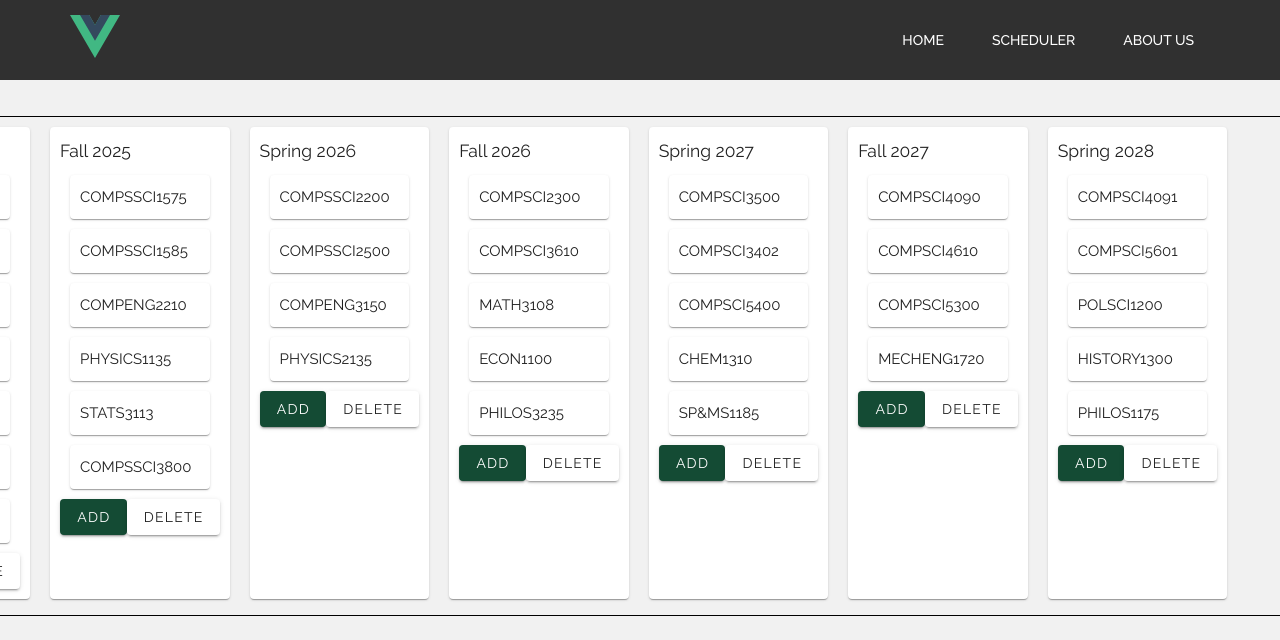
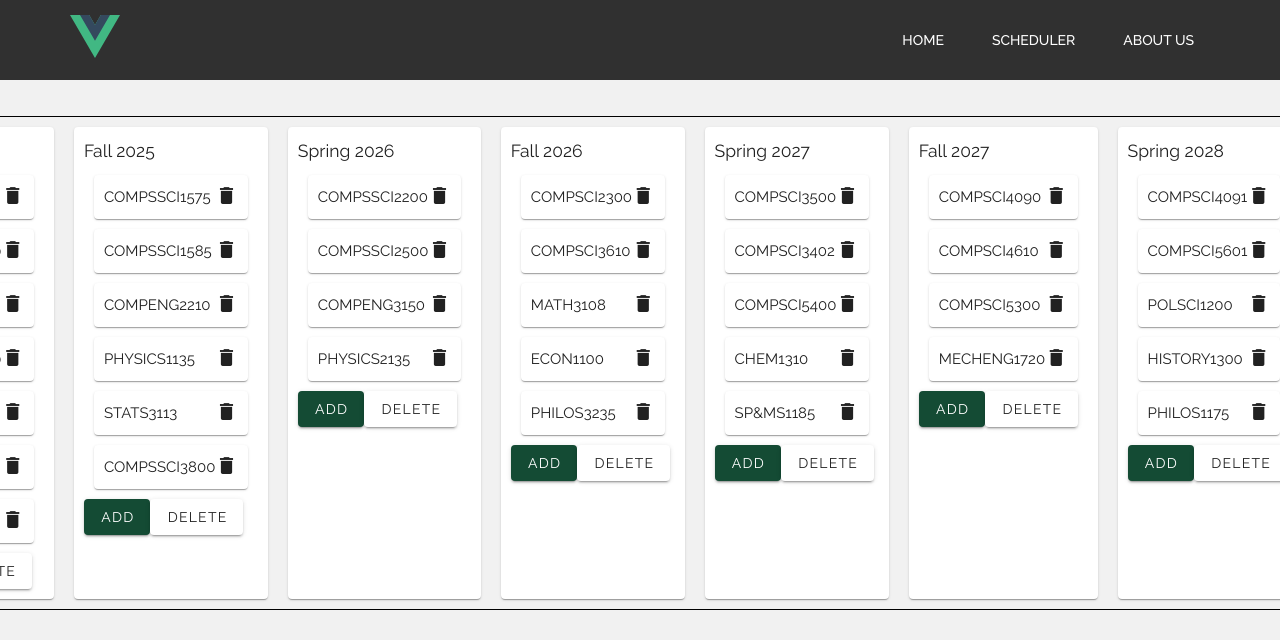
Before and after one commit to capstone-2-schedule-planner/frontend, a Vue app in the folder schedule-planner/: page /Scheduler in a window 1280 px wide. Shown: the top 640 px of the page. Built offline with nearby package versions, Linux system fonts and the light colour scheme.

Commit message:
reconfigured delete buttons

```diff
--- a/schedule-planner/src/views/Scheduler.vue
+++ b/schedule-planner/src/views/Scheduler.vue
@@ -10,13 +10,16 @@
               <draggable v-model="csCourses[n - 1]" item-key="id" group="a">
                 <template #item="{ element: course, index }">
                   <v-card>
-                    <div class="course-card">{{ course.name }}</div>
+                    <div class="one-line">
+                      <p>{{course.name}}</p>
+                      <v-icon icon="mdi-delete" margin-left="auto" @click="deleteCourse(n-1, course.id)"/>
+                    </div>
                   </v-card>
                 </template>
 
                 <template #footer>
                   <v-dialog
-                    v-model="dialogActive"
+                    v-model="dialogActive1"
                     transition="dialog-bottom-transition"
                     width="750px"
                   >
@@ -47,7 +50,41 @@
                       </v-card>
                     </template>
                   </v-dialog>
-                  <v-btn @click="deleteLastCourse(n - 1)">Delete</v-btn>
+                  <v-dialog
+                    v-model="dialogActive2"
+                    transition="dialog-bottom-transition"
+                    width="800"
+                  >
+                    <template v-slot:activator="{ props }">
+                      <v-btn
+                        v-bind="props"
+                        @click="this.semesterIndex = n - 1"
+                      >
+                        Delete
+                      </v-btn>
+                    </template>
+                    <v-card>
+                      <v-card-text>
+                        <span class="text-h6">Are you sure you want to delete this Semester?</span>
+                      </v-card-text>
+                      <v-card-actions>
+                        <v-spacer></v-spacer>
+                        <v-btn
+                          variant="text"
+                          @click="dialogActive2 = false"
+                        >
+                          Cancel
+                        </v-btn>
+                        <v-btn
+                          color="red-darken-1"
+                          variant="text"
+                          @click="deleteSemester"
+                        >
+                          Delete
+                        </v-btn>
+                      </v-card-actions>
+                    </v-card>
+                  </v-dialog>
                 </template>
               </draggable>
             </v-card>
@@ -69,10 +106,14 @@ export default {
     draggable
   },
   methods: {
-    deleteLastCourse(listIndex) {
-      if (this.csCourses[listIndex].length > 0) {
-        this.csCourses[listIndex].pop() // Remove the last course
-      }
+    deleteCourse(listIndex, courseId) {
+      let course = this.csCourses[listIndex].find((obj) => obj.id === courseId)
+      let courseIndex = this.csCourses[listIndex].indexOf(course)
+      this.csCourses[listIndex].splice(courseIndex, 1)
+    },
+    deleteSemester() {
+      this.csCourses.splice(this.semesterIndex, 1)
+      this.dialogActive2 = false
     },
     semesterTitle(index) {
       let title = ''
@@ -161,7 +202,8 @@ export default {
           { id: 40, name: 'PHILOS1175' }
         ]
       ],
-      dialogActive: false,
+      dialogActive1: false,
+      dialogActive2: false,
       semesterIndex: 0,
       searchContent: null,
       posts: []
@@ -185,7 +227,7 @@ export default {
 }
 #box {
   width: 2000px;
-  height: 500px;
+  height: auto;
   border: 1px solid black;
   position: relative;
 }
@@ -203,11 +245,17 @@ export default {
   align-items: center;
   padding: 10px;
   margin: 10px;
+  width: auto;
 }
 
 .add-button {
   flex: 1;
   margin-right: 10px;
+}
+
+.one-line{
+  display: flex;
+  justify-content: space-between;
 }
 
 .delete-button {
```
Also changed, not shown: 1 other file (tests, documents, lock files or other folders).
